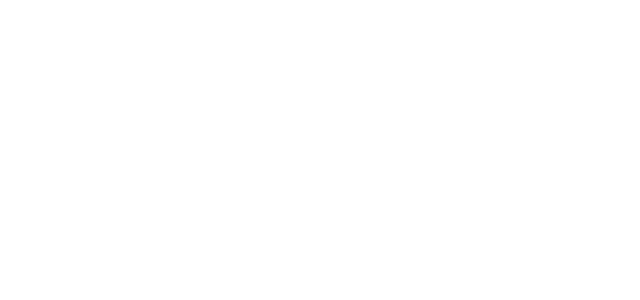
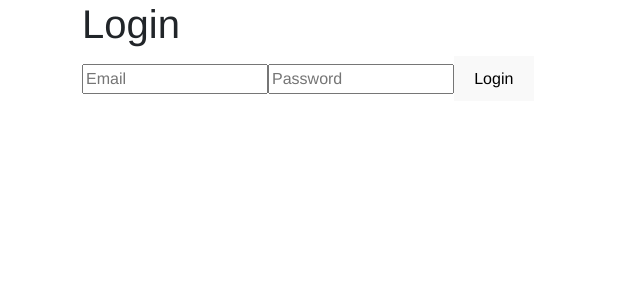
Before and after one commit to beardigumantara/24001160-synrgy7-ber-bcr-ch7, a React (Vite) app: page /login in a window 1280 px wide. Before the commit this address had no page. Shown: the top 300 px of the page, without its empty margins (0-640 px from the left). Built offline with nearby package versions, Linux system fonts and the light colour scheme.

Commit message:
feat: add login admin

```diff
--- a/src/App.tsx
+++ b/src/App.tsx
@@ -2,6 +2,9 @@
 import CarsPage from './pages/cars/carsPage'
 import Home from './pages/home/home'
 import './App.css'
+import Admin from './pages/admin/admin'
+import Login from './pages/auth/login'
+import Protected from './components/protected'
 
 function App() {
   return(
@@ -9,6 +12,8 @@
       <Routes>
         <Route path='/' element={<Home />}/>
         <Route path='cars' element={<CarsPage />}/>
+        <Route path='/login' element={<Login />}/>
+        <Route path='/admin' element={<Protected><Admin /></Protected>}/>
       </Routes>
     </Router>
   )
--- /dev/null
+++ b/src/components/protected.tsx
@@ -0,0 +1,20 @@
+import React, { ReactNode } from "react";
+import { Navigate } from "react-router-dom";
+
+interface ProtectedProps {
+  children: ReactNode;
+}
+
+const Protected: React.FC<ProtectedProps> = ({ children }) => {
+  const token = localStorage.getItem("token");
+  console.log("token", token);
+
+
+  if (!token) {
+    return <Navigate to="/login" />;
+  }
+
+  return <>{children}</>;
+};
+
+export default Protected;
--- /dev/null
+++ b/src/pages/admin/admin.tsx
@@ -0,0 +1,11 @@
+import React from "react";
+
+const Admin: React.FC = () => {
+  return (
+    <div>
+      <h1>Admin Page</h1>
+    </div>
+  );
+}
+
+export default Admin;
--- /dev/null
+++ b/src/pages/auth/login.tsx
@@ -0,0 +1,86 @@
+import React, { useEffect, useState } from "react";
+import { useNavigate } from "react-router-dom";
+
+interface LoginParams {
+  email: string;
+  password: string;
+}
+
+interface LoginResponse {
+  token: string;
+  role: string;
+}
+
+async function doLogin({ email, password }: LoginParams): Promise<LoginResponse> {
+  console.log({ email, password });
+  // Use your own endpoint
+
+  const response = await fetch("http://localhost:8000/api/users/auth/login", {
+      method: "POST",
+      headers: {
+          "Content-Type": "application/json",
+          },
+      body: JSON.stringify({
+          email,
+          password,
+      }),
+  });
+  const data = await response.json();
+  console.log("data", data);
+
+  return {token: data.token, role: data.role};
+}
+
+const Login: React.FC = () => {
+  const navigate = useNavigate();
+  const [email, setEmail] = useState<string>("");
+  const [password, setPassword] = useState<string>("");
+  const [isLoading, setIsLoading] = useState<boolean>(false);
+  // eslint-disable-next-line @typescript-eslint/no-unused-vars
+  const [_isLoggedIn, setIsLoggedIn] = useState<boolean>(false);
+  const token = localStorage.getItem("token");
+
+  useEffect (() => {
+    setIsLoggedIn(!!token);
+  }, [token]);
+
+  const handleLogin = () => {
+    setIsLoading(true);
+    doLogin({ email, password })
+      .then(({token, role}) => {
+        localStorage.setItem("token", token);
+        console.log("role",role);
+        if (role === "superadmin") {
+          navigate("/admin");
+        } else {
+          navigate("/");
+        }
+      })
+      .catch((err) => console.log(err.message))
+      .finally(() => setIsLoading(false));
+
+  }
+
+  return (
+    <div className="container">
+      <h1>Login</h1>
+      <input
+        type="text"
+        placeholder="Email"
+        value={email}
+        onChange={(e) => setEmail(e.target.value)}
+      />
+      <input
+        type="password"
+        placeholder="Password"
+        value={password}
+        onChange={(e) => setPassword(e.target.value)}
+      />
+      <button onClick={handleLogin} disabled={isLoading}>
+        {isLoading ? "Loading..." : "Login"}
+      </button>
+    </div>
+  )
+}
+
+export default Login;
--- a/src/pages/cars/carsPage.tsx
+++ b/src/pages/cars/carsPage.tsx
@@ -17,7 +17,7 @@
   const [timeInput, setTimeInput] = useState('');
   const [seatInput, setSeatInput] = useState('');
   // eslint-disable-next-line @typescript-eslint/no-unused-vars
-  const [carFiltered, _setCarFiltered] = useState([]);
+  const [_carFiltered, _setCarFiltered] = useState([]);
 
   useEffect(() => {
     const getCarsData = async () => {
```
